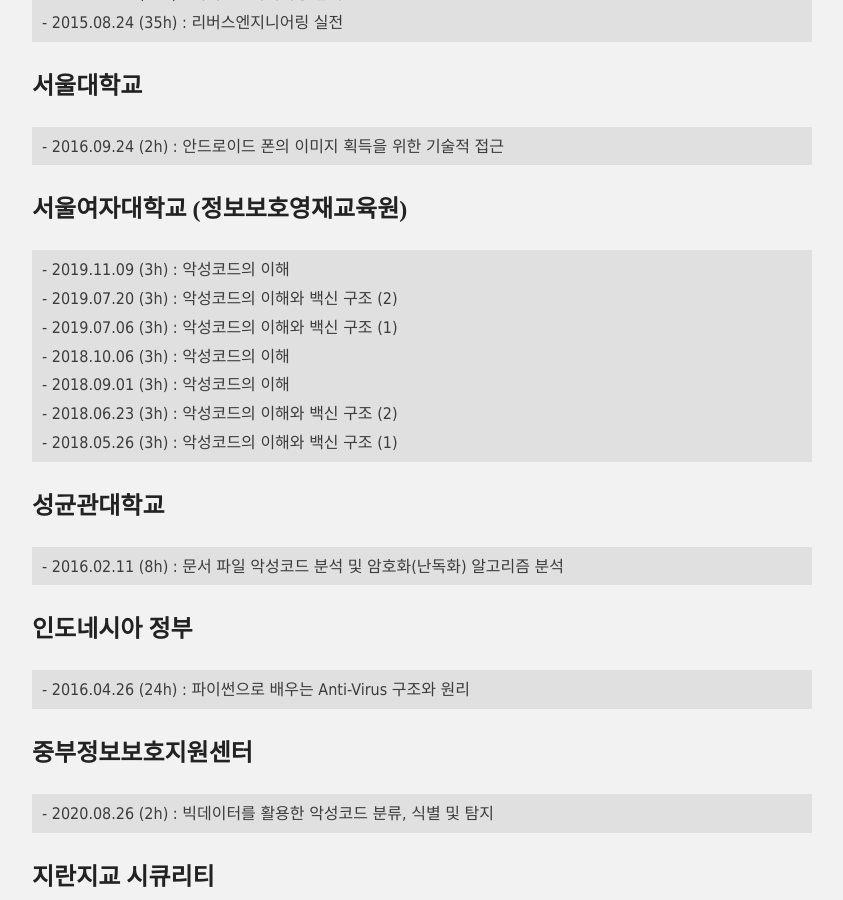
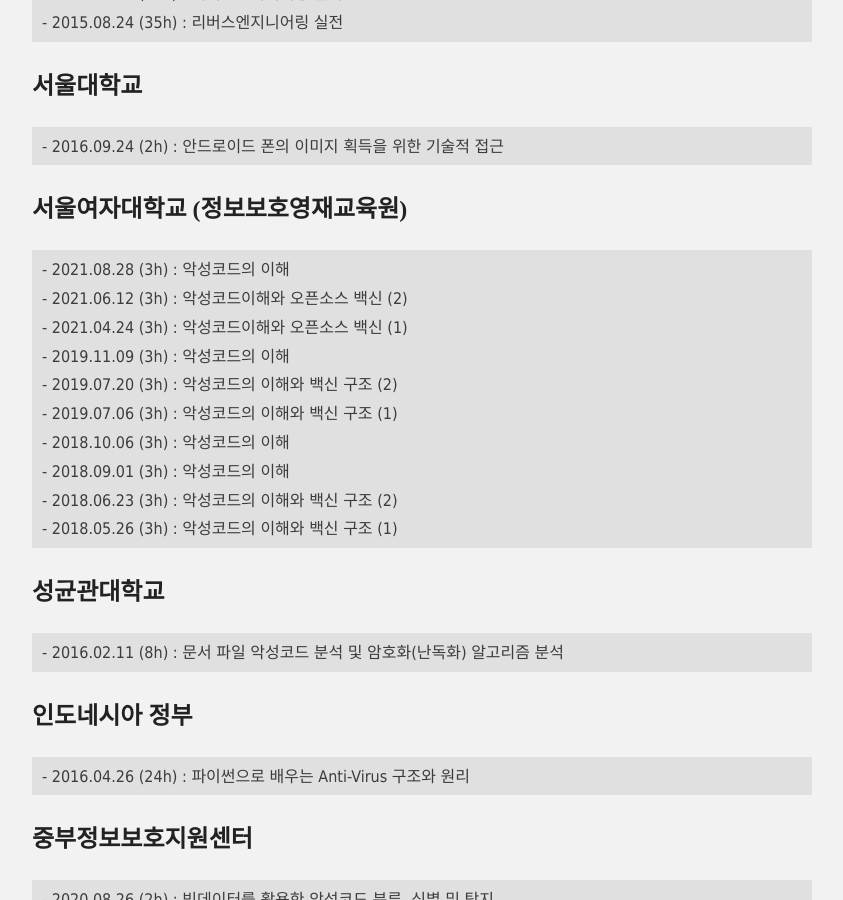
Before and after one commit to hanul93/hanul93.github.com, a Jekyll site: the page built from lecture.md, in a window 1280 px wide and 900 px high, scrolled down 2947 px. Shown: the whole window, without its empty margins (218-1061 px from the left). Built offline with Jekyll 4.4.1, drawn with Linux system fonts in a browser that asks for light colours; nearby versions of some CDN libraries.

Commit message:
2021년도 서울여자대학교 영재교육원 강의 추가

```diff
--- a/lecture.md
+++ b/lecture.md
@@ -137,7 +137,10 @@
 
 ## 서울여자대학교 (정보보호영재교육원)
 
-<div class="highlighter-rouge"><pre class="highlight"><code class="keibox">- 2019.11.09 (3h) : 악성코드의 이해
+<div class="highlighter-rouge"><pre class="highlight"><code class="keibox">- 2021.08.28 (3h) : 악성코드의 이해
+- 2021.06.12 (3h) : 악성코드이해와 오픈소스 백신 (2)
+- 2021.04.24 (3h) : 악성코드이해와 오픈소스 백신 (1)
+- 2019.11.09 (3h) : 악성코드의 이해
 - 2019.07.20 (3h) : 악성코드의 이해와 백신 구조 (2)
 - 2019.07.06 (3h) : 악성코드의 이해와 백신 구조 (1)
 - 2018.10.06 (3h) : 악성코드의 이해
```
